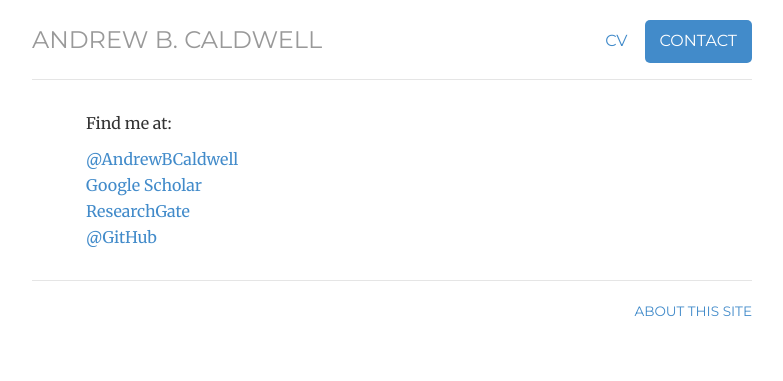
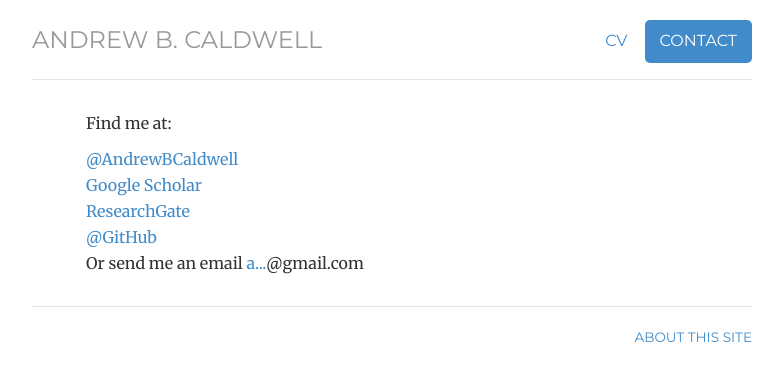
Before and after one commit to andrewbcaldwell/andrewbcaldwell.github.io, a Jekyll site: the page built from contact/index.html, in a window 1280 px wide. Shown: the top 381 px of the page, without its empty margins (248-1031 px from the left). Built offline with Jekyll 4.4.1, drawn with Linux system fonts in a browser that asks for light colours.

Commit message:
Update index.html

```diff
--- a/contact/index.html
+++ b/contact/index.html
@@ -16,6 +16,7 @@ description: Contact information for Andrew B. Caldwell.
     <li><a href="https://scholar.google.com/citations?hl=en&user=yZdrmZoAAAAJ&view_op=list_works&authuser=1">Google Scholar</a></li>
     <li><a href="https://www.researchgate.net/profile/Andrew_Caldwell2">ResearchGate</a></li>
     <li><a href="https://github.com/andrewbcaldwell">@GitHub</a></li>
+    <li>Or send me an email <a href="http://www.google.com/recaptcha/mailhide/d?k=013IbtUwX2gTQV0VURfsirBw==&amp;c=KMm7nAKSW0qnrmqF6z2Ni1fDxmasfzgF8MYIZ0ZIJ8E=" onclick="window.open('http://www.google.com/recaptcha/mailhide/d?k\x3d013IbtUwX2gTQV0VURfsirBw\x3d\x3d\x26c\x3dKMm7nAKSW0qnrmqF6z2Ni1fDxmasfzgF8MYIZ0ZIJ8E\x3d', '', 'toolbar=0,scrollbars=0,location=0,statusbar=0,menubar=0,resizable=0,width=500,height=300'); return false;" title="Reveal this e-mail address">a...</a>@gmail.com</l>
 	</ul>
 
 </div>
```
